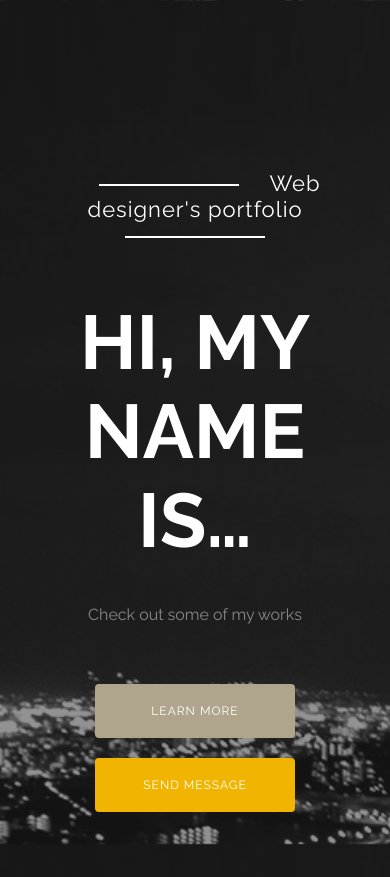
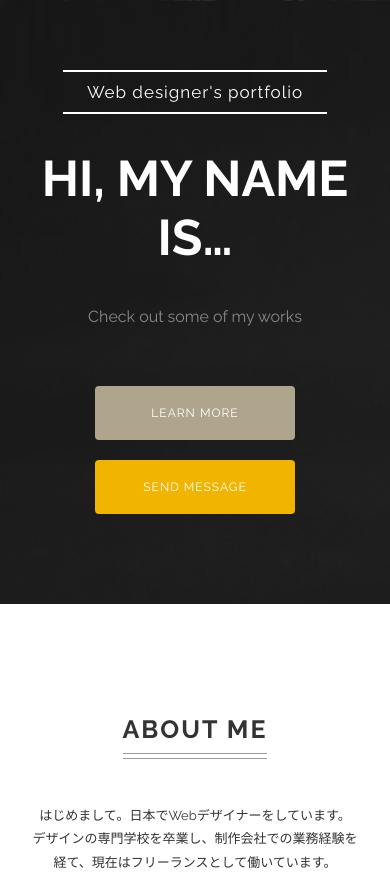
Before and after one commit to ToshiYoshioka/htdocs, a plain HTML site: page index.html in a window 390 px wide. Shown: the top 877 px of the page. Drawn offline with Linux system fonts and the light colour scheme.

Commit message:
header と about のスタイルをSP用に調節した

```diff
--- a/css/style.css
+++ b/css/style.css
@@ -301,3 +301,46 @@ body{
   padding: 12px 0;
   font-size: 1.3rem;
 }
+
+/*media-query*/
+@media(max-width:768px){
+  body{
+    font-size: 1.3rem;
+  }
+
+  .site-title-sub::before,
+  .site-title-sub::after{
+    display: block;
+    width: 80%;
+    margin: 10px auto;
+  }
+
+  .site-title-sub{
+    font-size: 1.7rem;
+  }
+
+  .site-title{
+    font-size: 5rem;
+    margin-top: 35px;
+  }
+
+  .header{
+    padding-top: 60px;
+  }
+
+  /*iOS8.4.1対策*/
+  .button:hover{
+    opacity: 1;
+  }
+
+  .heading{
+    font-size: 2.5rem;
+  }
+
+  .about-txt{
+    line-height: 1.8;
+  }
+
+
+
+}
--- a/index.html
+++ b/index.html
@@ -2,6 +2,7 @@
 <html lang="ja">
 <head>
   <meta charset="utf-8">
+  <meta name="viewport" content="width=device-width, initial-scale=1.0, minimum-scale=1.0">
   <title>シングルページレイアウト</title>
   <link href="https://fonts.googleapis.com/css?family=Raleway:400,700" rel="stylesheet">
   <link rel="stylesheet" href="https://use.fontawesome.com/releases/v5.4.1/css/all.css" integrity="sha384-5sAR7xN1Nv6T6+dT2mhtzEpVJvfS3NScPQTrOxhwjIuvcA67KV2R5Jz6kr4abQsz" crossorigin="anonymous">
```
